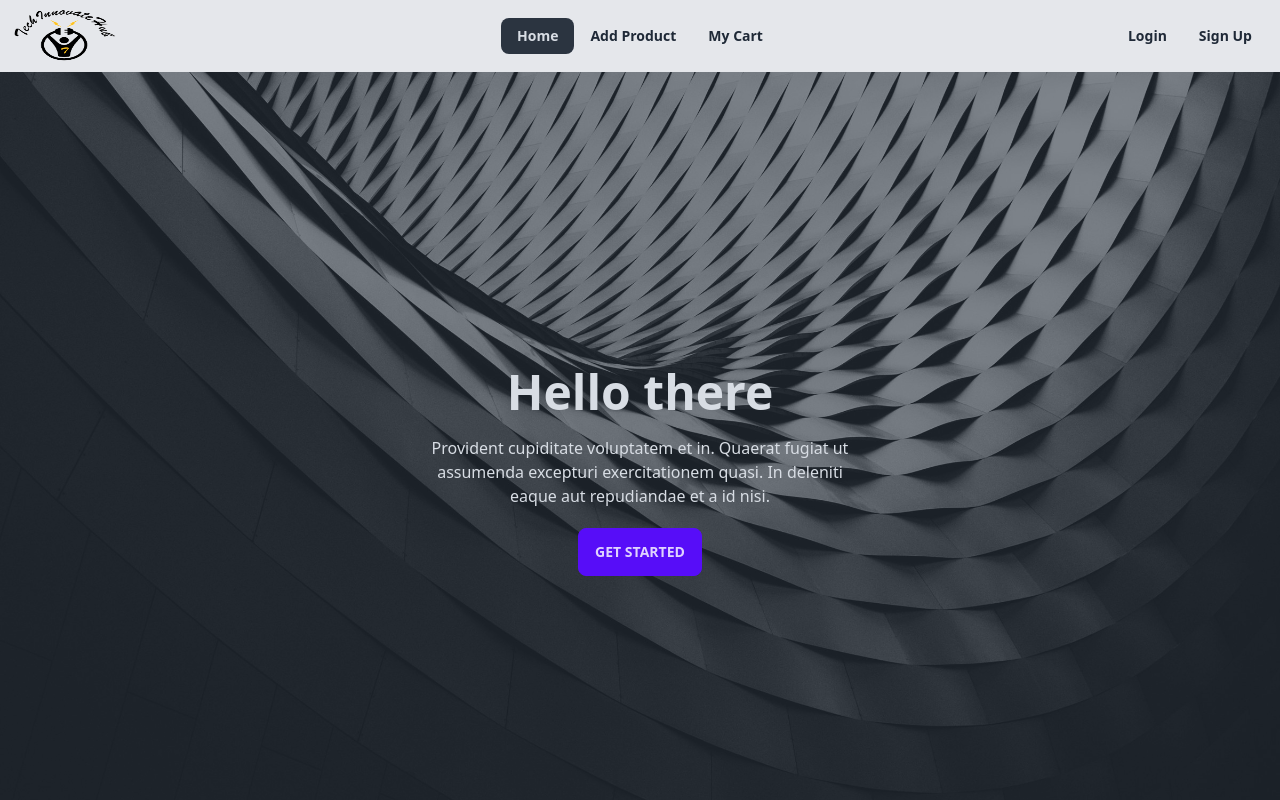
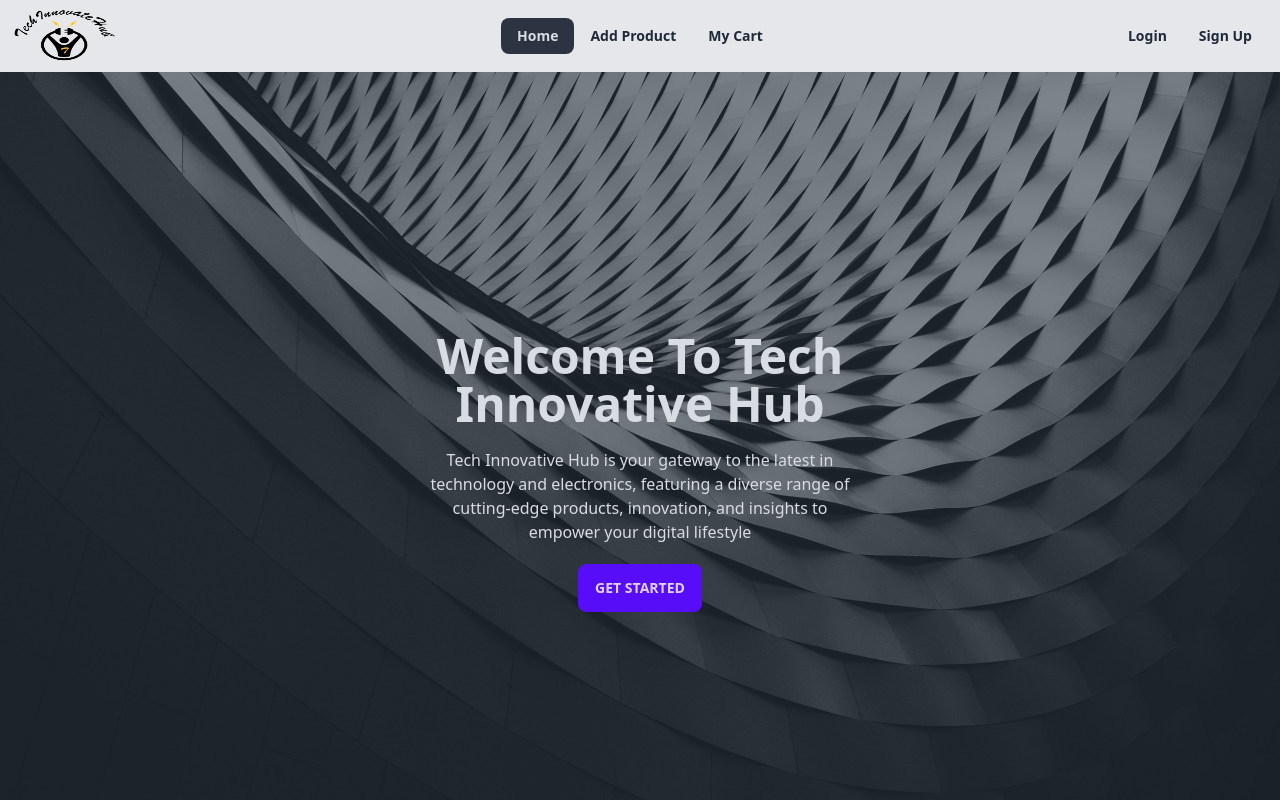
Before and after one commit to mahfuj80/tech-innovate-hub-a10-client, a React (Vite) app: page / in a window 1280 px wide. Shown: the top 800 px of the page. Built offline with nearby package versions, Linux system fonts and the light colour scheme; no server answers.

Commit message:
Banner description changed

```diff
--- a/src/Components/Banner.jsx
+++ b/src/Components/Banner.jsx
@@ -10,11 +10,14 @@ const Banner = () => {
         <div className="hero-overlay bg-opacity-60"></div>
         <div className="hero-content text-center text-neutral-content">
           <div className="max-w-md">
-            <h1 className="mb-5 text-5xl font-bold">Hello there</h1>
+            <h1 className="mb-5 text-5xl font-bold">
+              Welcome To Tech Innovative Hub
+            </h1>
             <p className="mb-5">
-              Provident cupiditate voluptatem et in. Quaerat fugiat ut assumenda
-              excepturi exercitationem quasi. In deleniti eaque aut repudiandae
-              et a id nisi.
+              Tech Innovative Hub is your gateway to the latest in technology
+              and electronics, featuring a diverse range of cutting-edge
+              products, innovation, and insights to empower your digital
+              lifestyle
             </p>
             <button className="btn btn-primary">Get Started</button>
           </div>
```
